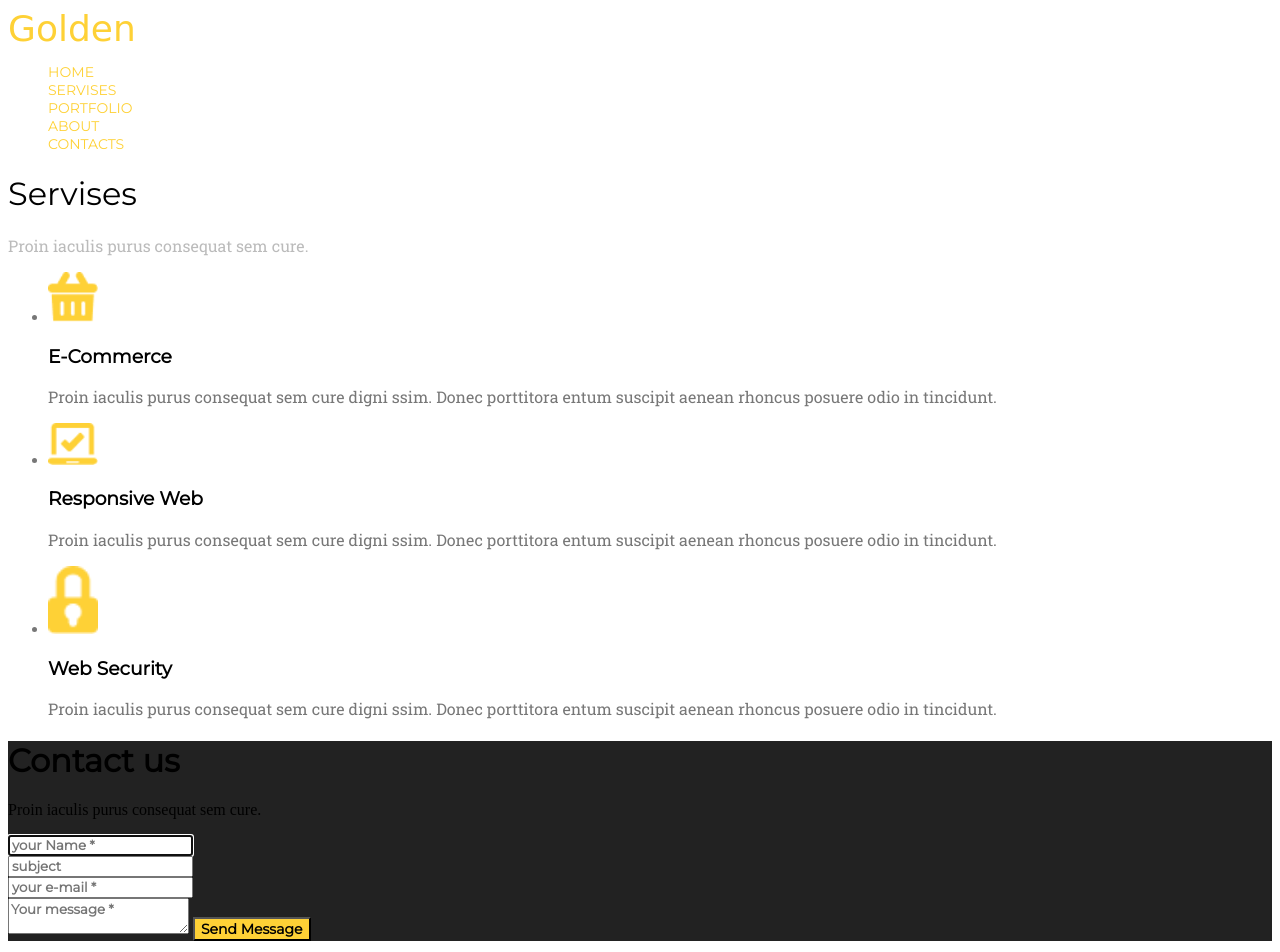
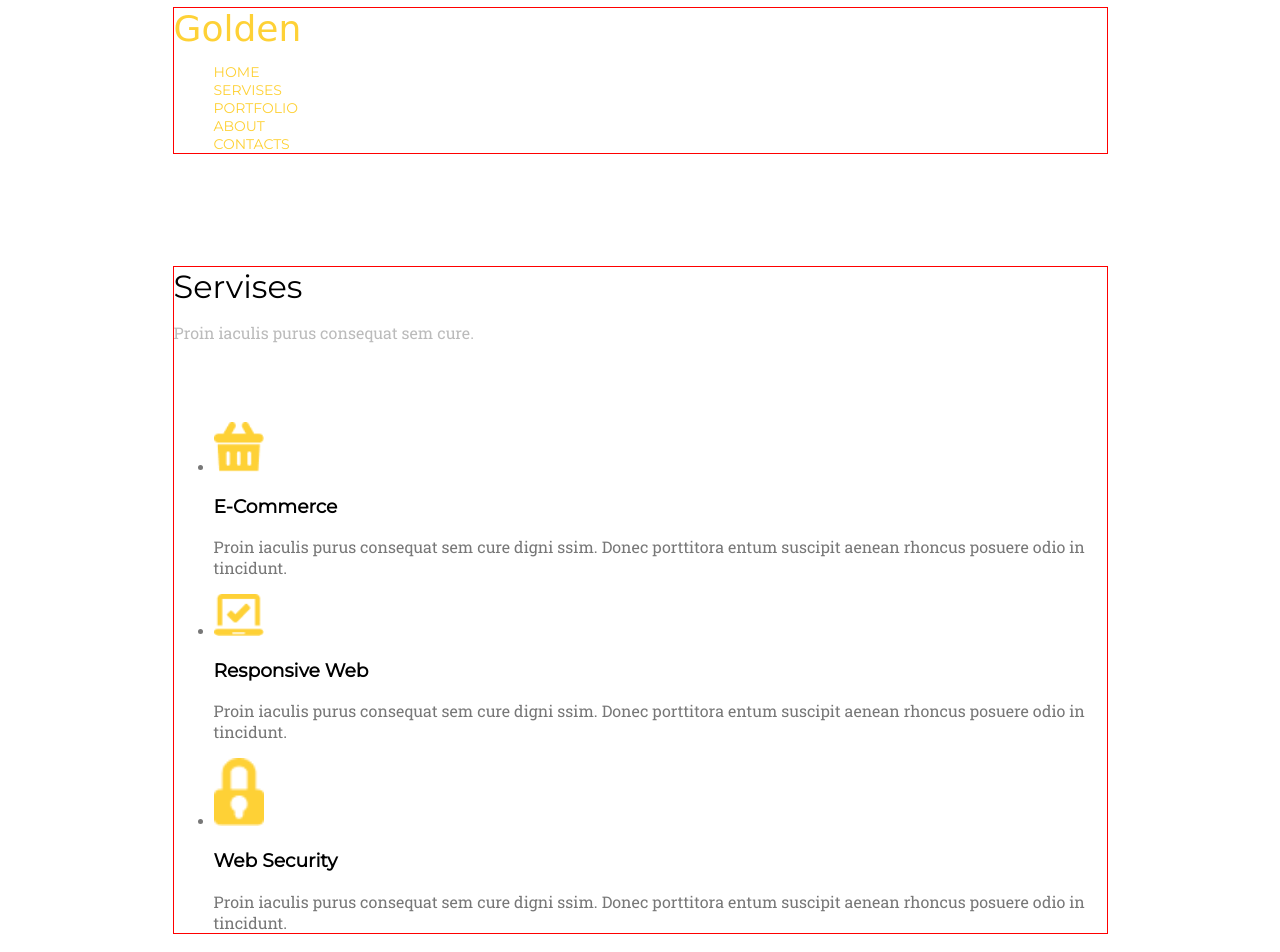
Before and after one commit to KirillKapteily/Golden, a plain HTML site: page index.html in a window 1280 px wide. Shown: the top 952 px of the page. Drawn offline with Linux system fonts and the light colour scheme; a web font is replaced by a local one.

Commit message:
Update index.html and style.css
Update 1.1

```diff
--- a/index.html
+++ b/index.html
@@ -24,7 +24,7 @@
 </head>
 
 <body>
-    <header>
+    <header class="container">
         <a href="index.html" class="Golden">Golden</a>
         <ul class="header-list">
             <li class="header-item"><a href="#" class="header-item">Hоme</a></li>
@@ -35,6 +35,7 @@
         </ul>
     </header>
     <main >
+        <div class="container">
         <h1 class="main-info">Servises</h1>
         <p class="main-description">Proin iaculis purus consequat sem cure. </p>
         <ul class="servises-list">
@@ -51,24 +52,27 @@
             <p class="Servises-description">Proin iaculis purus consequat sem cure digni ssim. Donec porttitora entum suscipit aenean rhoncus
                 posuere odio in tincidunt.</p>
         </ul>
+    </div>
     </main>
     <footer>
+        <div class="container">
         <h1 class="main-info2">Contact us</h1>
         <p class="Contact-us-info">Proin iaculis purus consequat sem cure. </p>
         <form>
             <lable for="user-name"></lable>
-            <input autofocus="text" id="user-name" name="Name" placeholder="your Name *">
+            <input autofocus="text" id="user-name" name="Name" placeholder="your Name *" class="input-form">
             <br>
             <lable for="last-name"></lable>
-            <input type="text" id="last-name" name="last-name" placeholder="subject">
+            <input type="text" id="last-name" name="last-name" placeholder="subject" class="input-form">
             <br>
             <label for="user-mail"></label>
-            <input type="Email" id="user-email" name="Email" placeholder="your e-mail *">
+            <input type="Email" id="user-email" name="Email" placeholder="your e-mail *" class="input-form">
             <br>
             <label for="user-comment"></label>
-            <textarea type="Comment" id="user-comment" name="Comment" placeholder="Your message *"></textarea>
+            <textarea type="Comment" id="user-comment" name="Comment" placeholder="Your message *" ></textarea>
             <button type="submit" class="button">Send Message</button>
         </form>
+    </div>
     </footer>
 </body>
 
--- a/style.css
+++ b/style.css
@@ -26,6 +26,7 @@
   text-transform: uppercase;
   text-decoration: none;
   list-style: none;
+  margin-bottom: 114px;
   color: var(--main-color);
 }
 
@@ -45,6 +46,7 @@
   font-family: "Montserrat", sans-serif;
   font-optical-sizing: auto;
   font-weight: 400;
+  margin-bottom: 8.5px;
   font-style: normal;
 }
 
@@ -53,6 +55,7 @@
   font-optical-sizing: auto;
   font-weight: 400;
   font-style: normal;
+  margin-bottom: 79px;
   color: var(--input-color);
 }
 
@@ -69,13 +72,16 @@
   font-family: "Montserrat", sans-serif;
   font-optical-sizing: auto;
   font-weight: 700;
+  margin-bottom: 20px;
   font-style: normal;
+  color: var(--form-button-title);
 }
 
 .servises-list {
   font-family: "Montserrat", sans-serif;
   font-optical-sizing: auto;
   font-weight: 700;
+  margin-bottom: 119px;
 
   text-decoration: none;
   font-style: normal;
@@ -87,6 +93,7 @@
   font-weight: 700;
   font-size: 14px;
   color: var(--sub-colour);
+  margin-bottom: 6px;
   text-decoration: none;
   font-style: normal;
 }
@@ -95,7 +102,8 @@
   font-family: "droid-serif", serif;
   font-weight: 400;
   font-style: normal;
-  font-display: var(--input-color);
+  margin-bottom: 74px;
+  color: var(--input-color);
 }
 
 ::placeholder{
@@ -117,4 +125,14 @@
 
 footer{
   background-color: #222222;
+  padding-top: 92px;
 }
+.container{
+  width: 933px;
+  margin: 0 auto;
+  outline: red 1px solid;
+}
+
+.input-form{
+  margin-bottom:28px ;
+}
```
